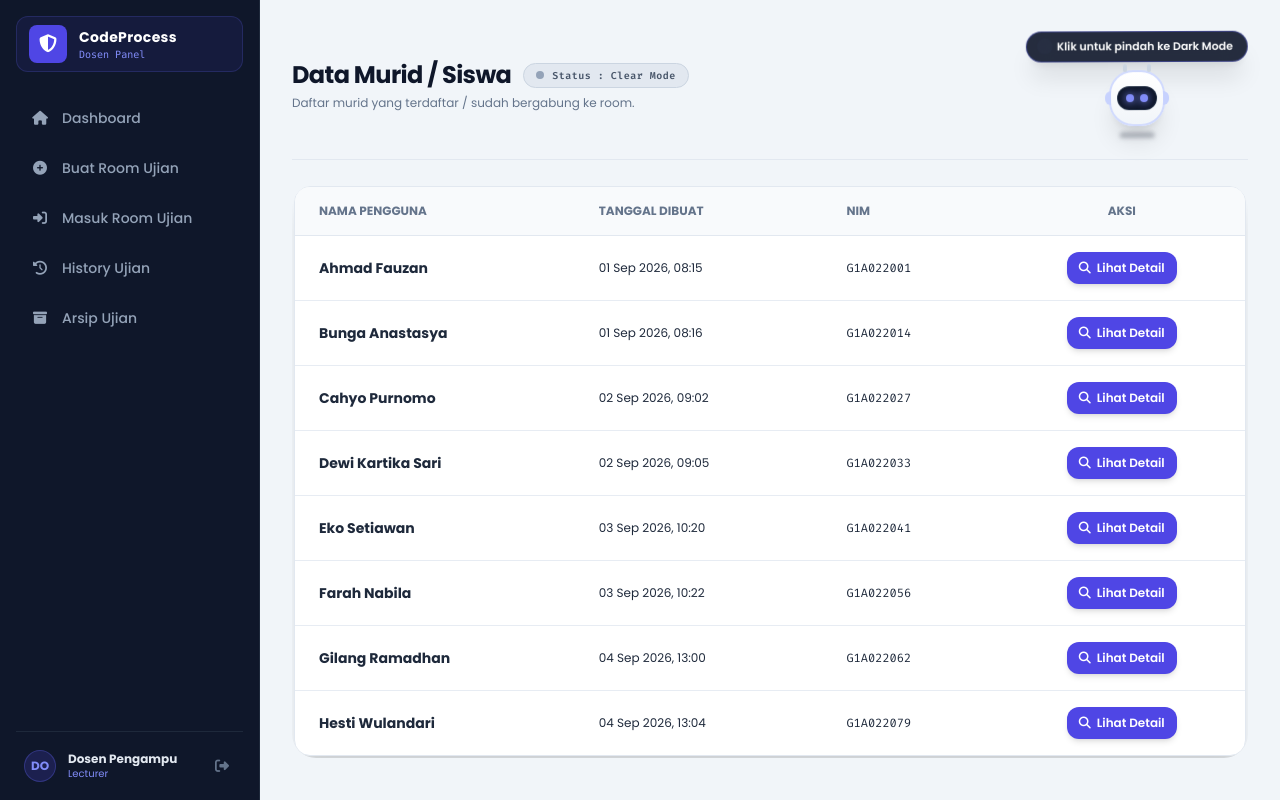
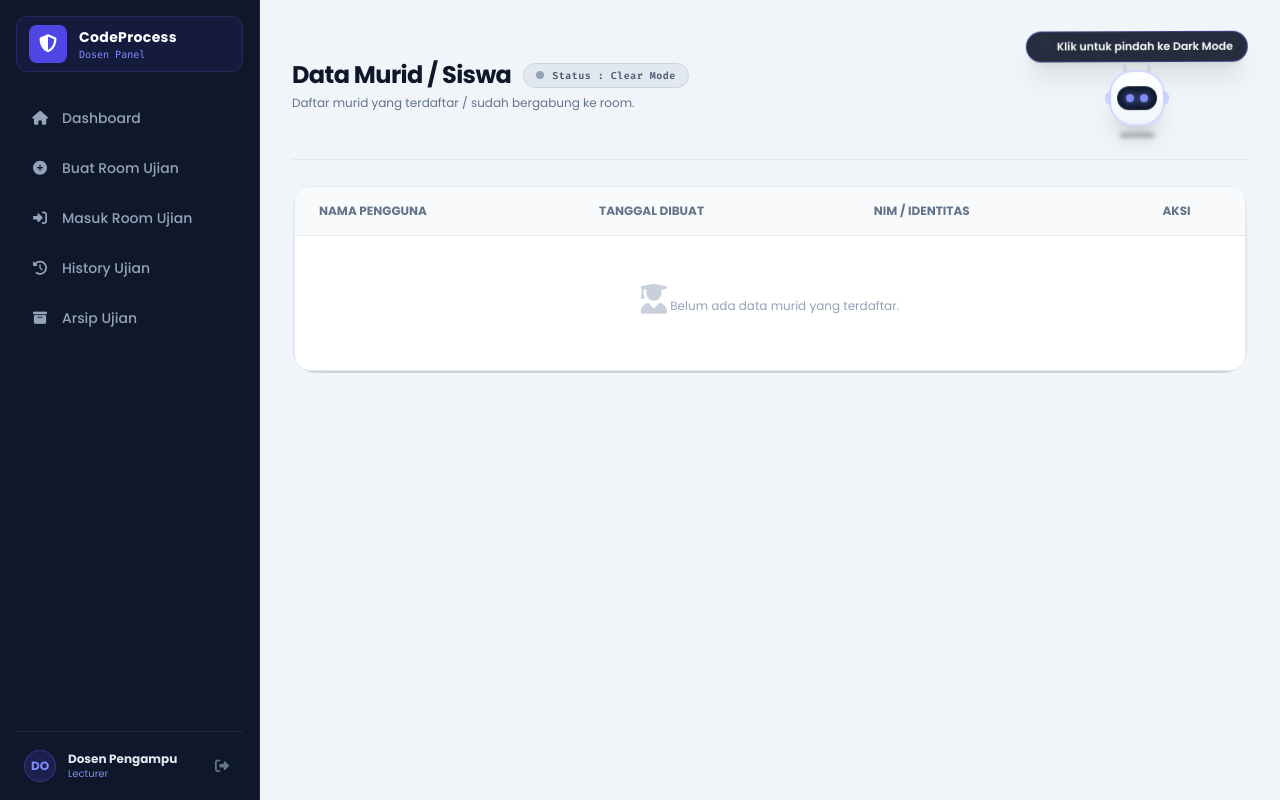
Before and after one commit to Rasyid832/es-cendol, a PHP site: page /views/lecturer/view_room.php in a window 1280 px wide. Run offline with PHP 8.4, Linux system fonts and the light colour scheme; the visitor is signed in with stand-in values (Sample User, id 1); data comes from the database, SQL or seed files in the repository; some libraries are stand-ins or nearby versions.

Commit message:
sambung view room ke database

```diff
--- a/views/lecturer/view_room.php
+++ b/views/lecturer/view_room.php
@@ -6,26 +6,28 @@ if (!isset($_SESSION['user_id']) || $_SESSION['role'] !== 'lecturer') {
     exit();
 }
 
-// require_once '../../config/db.php';
-// $lecturer_id = $_SESSION['user_id'];
+require_once __DIR__ . '/../../config/db.php';
 
-// =========================================================
-// DUMMY DATA MURID/SISWA
-// TODO: ganti dengan query asli ke tabel users/participants
-// setelah struktur tabel siswa fix.
-// =========================================================
-$siswa_list = [
-    ['nama_pengguna' => 'Ahmad Fauzan',        'tanggal_dibuat' => '2026-09-01 08:15:00', 'nim' => 'G1A022001'],
-    ['nama_pengguna' => 'Bunga Anastasya',      'tanggal_dibuat' => '2026-09-01 08:16:32', 'nim' => 'G1A022014'],
-    ['nama_pengguna' => 'Cahyo Purnomo',        'tanggal_dibuat' => '2026-09-02 09:02:11', 'nim' => 'G1A022027'],
-    ['nama_pengguna' => 'Dewi Kartika Sari',    'tanggal_dibuat' => '2026-09-02 09:05:47', 'nim' => 'G1A022033'],
-    ['nama_pengguna' => 'Eko Setiawan',         'tanggal_dibuat' => '2026-09-03 10:20:05', 'nim' => 'G1A022041'],
-    ['nama_pengguna' => 'Farah Nabila',         'tanggal_dibuat' => '2026-09-03 10:22:19', 'nim' => 'G1A022056'],
-    ['nama_pengguna' => 'Gilang Ramadhan',      'tanggal_dibuat' => '2026-09-04 13:00:00', 'nim' => 'G1A022062'],
-    ['nama_pengguna' => 'Hesti Wulandari',      'tanggal_dibuat' => '2026-09-04 13:04:53', 'nim' => 'G1A022079'],
-];
+$siswa_list = [];
+$error_message = '';
 
-$error_message = '';
+try {
+    $stmt = $pdo->prepare("
+        SELECT
+            id,
+            name AS nama_pengguna,
+            identity_number AS nim,
+            created_at AS tanggal_dibuat
+        FROM users
+        WHERE role = 'student'
+        ORDER BY created_at DESC
+    ");
+    $stmt->execute();
+    $siswa_list = $stmt->fetchAll(PDO::FETCH_ASSOC);
+
+} catch (PDOException $e) {
+    $error_message = "Gagal mengambil data murid: " . $e->getMessage();
+}
 ?>
 <!DOCTYPE html>
 <html lang="id">
@@ -109,7 +111,7 @@ $error_message = '';
                             <tr>
                                 <th class="px-6 py-4">Nama Pengguna</th>
                                 <th class="px-6 py-4">Tanggal Dibuat</th>
-                                <th class="px-6 py-4">NIM</th>
+                                <th class="px-6 py-4">NIM / Identitas</th>
                                 <th class="px-6 py-4 text-center">Aksi</th>
                             </tr>
                         </thead>
@@ -118,16 +120,16 @@ $error_message = '';
                                 <?php foreach ($siswa_list as $siswa): ?>
                                     <tr class="cyber-tr hover:bg-slate-50/80 transition-colors">
                                         <td class="px-6 py-4">
-                                            <p class="font-bold text-main-title transition-colors"><?= htmlspecialchars($siswa['nama_pengguna']) ?></p>
+                                            <p class="font-bold text-main-title transition-colors"><?= htmlspecialchars($siswa['nama_pengguna'] ?? '-') ?></p>
                                         </td>
                                         <td class="px-6 py-4 text-sub-title text-xs transition-colors">
-                                            <?= date('d M Y, H:i', strtotime($siswa['tanggal_dibuat'])) ?>
+                                            <?= !empty($siswa['tanggal_dibuat']) ? date('d M Y, H:i', strtotime($siswa['tanggal_dibuat'])) : '-' ?>
                                         </td>
                                         <td class="px-6 py-4 font-mono-code text-xs text-sub-title transition-colors">
-                                            <?= htmlspecialchars($siswa['nim']) ?>
+                                            <?= htmlspecialchars($siswa['nim'] ?? '-') ?>
                                         </td>
                                         <td class="px-6 py-4 text-center">
-                                            <a href="view_detail.php?nim=<?= urlencode($siswa['nim']) ?>" class="text-xs font-semibold bg-indigo-600 hover:bg-indigo-500 text-white px-3 py-2 rounded-xl transition-all shadow-md inline-flex items-center gap-1.5">
+                                            <a href="view_detail.php?id=<?= urlencode($siswa['id']) ?>" class="text-xs font-semibold bg-indigo-600 hover:bg-indigo-500 text-white px-3 py-2 rounded-xl transition-all shadow-md inline-flex items-center gap-1.5">
                                                 <i class="fa-solid fa-magnifying-glass"></i> Lihat Detail
                                             </a>
                                         </td>
@@ -137,7 +139,7 @@ $error_message = '';
                                 <tr>
                                     <td colspan="4" class="px-6 py-12 text-center text-slate-400 text-xs">
                                         <i class="fa-solid fa-user-graduate text-3xl mb-2 block opacity-50"></i>
-                                        Belum ada data murid.
+                                        Belum ada data murid yang terdaftar.
                                     </td>
                                 </tr>
                             <?php endif; ?>
```
